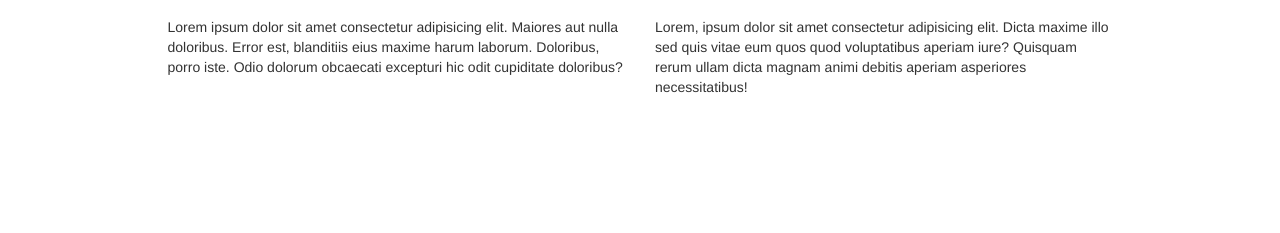
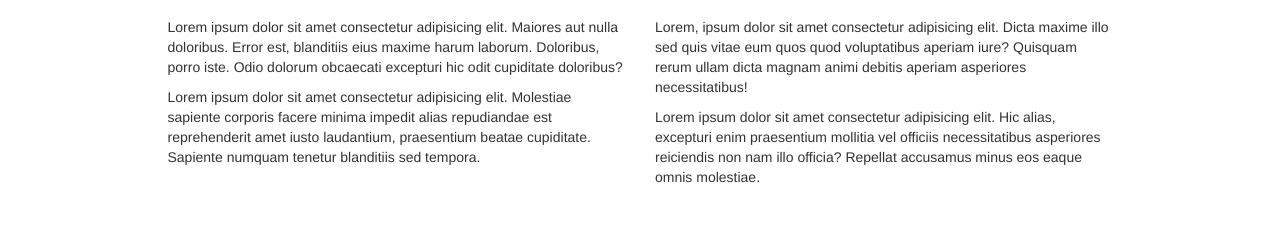
Before and after one commit to csamsul2017/samsul-personal-page, a plain HTML site: page index.html in a window 1280 px wide. Shown: the part 567-800 px from the top of the page. Drawn offline with Linux system fonts and the light colour scheme.

```diff
--- a/index.html
+++ b/index.html
@@ -63,9 +63,13 @@
             <div class="row">
                 <div class="col-sm-5 col-sm-offset-1">
                     <p>Lorem ipsum dolor sit amet consectetur adipisicing elit. Maiores aut nulla doloribus. Error est, blanditiis eius maxime harum laborum. Doloribus, porro iste. Odio dolorum obcaecati excepturi hic odit cupiditate doloribus?</p>
+                    <p>
+                        Lorem ipsum dolor sit amet consectetur adipisicing elit. Molestiae sapiente corporis facere minima impedit alias repudiandae est reprehenderit amet iusto laudantium, praesentium beatae cupiditate. Sapiente numquam tenetur blanditiis sed tempora.
+                    </p>
                 </div>
                 <div class="col-sm-5">
                     <p>Lorem, ipsum dolor sit amet consectetur adipisicing elit. Dicta maxime illo sed quis vitae eum quos quod voluptatibus aperiam iure? Quisquam rerum ullam dicta magnam animi debitis aperiam asperiores necessitatibus!</p>
+                    <p>Lorem ipsum dolor sit amet consectetur adipisicing elit. Hic alias, excepturi enim praesentium mollitia vel officiis necessitatibus asperiores reiciendis non nam illo officia? Repellat accusamus minus eos eaque omnis molestiae.</p>
                 </div>
             </div>
         </div>
```
